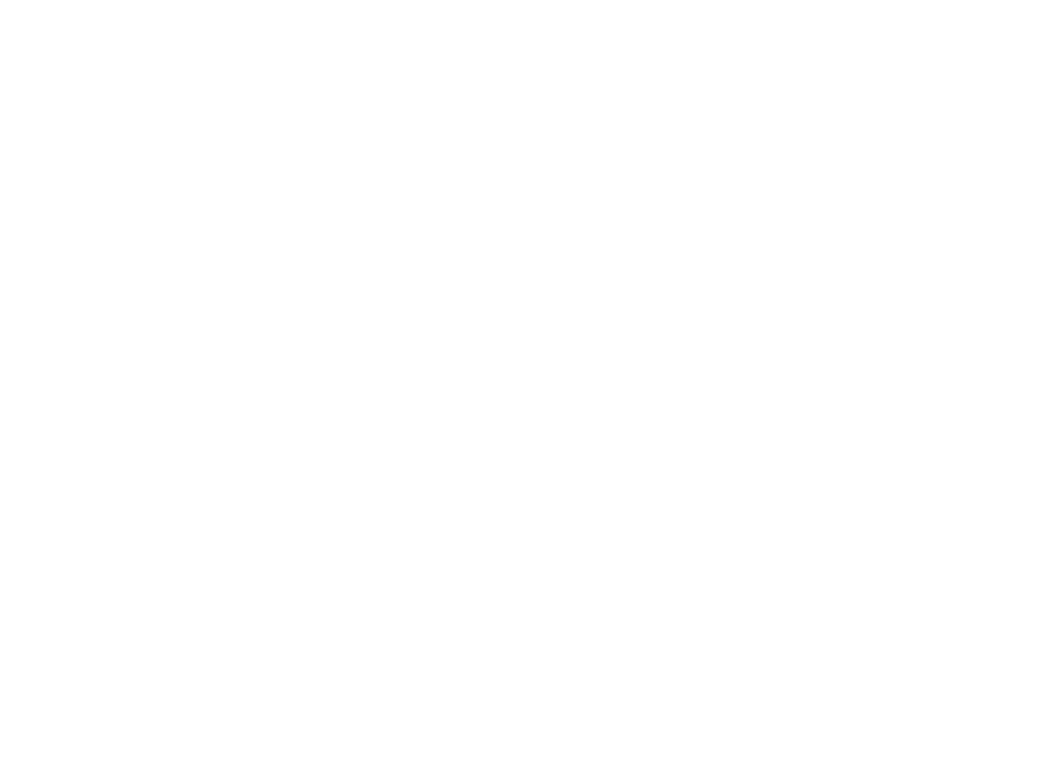
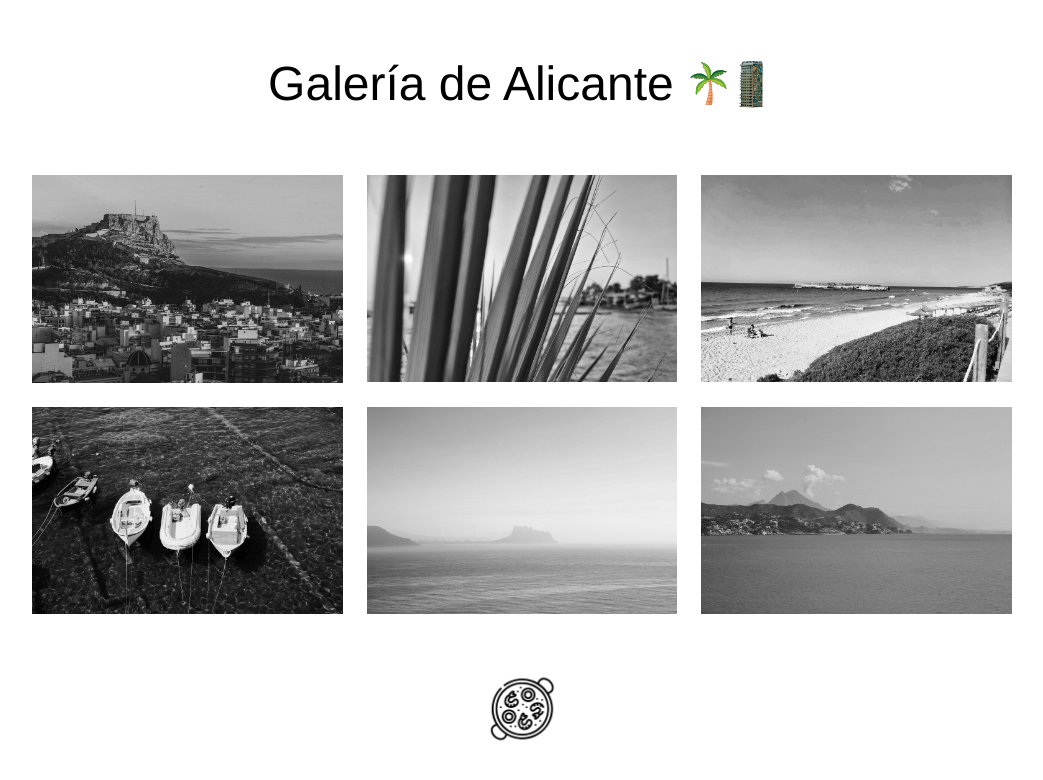
Before and after one commit to jul-tri/julia-trivino-tareas-tped1, a plain HTML site: page tarea-galeria-img/index.html in a window 1280 px wide. Shown: the whole page, without its empty margins (118-1161 px from the left). Drawn offline with Linux system fonts and the light colour scheme.

Commit message:
añado index.html + styles.css

```diff
--- a/tarea-galeria-img/index.html
+++ b/tarea-galeria-img/index.html
@@ -1,11 +1,59 @@
 <!DOCTYPE html>
-<html lang="en">
-<head>
-    <meta charset="UTF-8">
-    <meta name="viewport" content="width=device-width, initial-scale=1.0">
+<html lang="es">
+  <head>
+    <meta charset="UTF-8" />
+    <meta name="viewport" content="width=device-width, initial-scale=1.0" />
     <title>Document</title>
-</head>
-<body>
+    <link rel="stylesheet" href="styles/styles.css" />
+  </head>
 
-</body>
+  <body>
+    <header class="titulo">
+      <h1>Galería de Alicante</h1>
+      <img src="img/palmera-vector.svg" alt="palmera" class="palmera" />
+      <img src="img/hotel-gransol.png" alt="hotel-gransol" class="hotel-gransol" />
+    </header>
+
+    <div class="gallery">
+      <div class="gallery-item">
+        <a href="img/castillo-stbarbara.jpg" target="_blank">
+          <img src="img/castillo-stbarbara.jpg" alt="castillo santa barbara" />
+        </a>
+      </div>
+      <div class="gallery-item">
+        <a href="img/hoja-palmera.jpg" target="_blank">
+          <img src="img/hoja-palmera.jpg" alt="hoja palmera" />
+        </a>
+      </div>
+      <div class="gallery-item">
+        <a href="img/paseo-madera.jpg" target="_blank">
+          <img src="img/paseo-madera.jpg" alt="paseo madera" />
+        </a>
+      </div>
+      <div class="gallery-item">
+        <a href="img/_MG_8984.jpg" target="_blank">
+          <img src="img/_MG_8984.jpg" alt="barcos" />
+        </a>
+      </div>
+      <div class="gallery-item">
+        <a
+          href="img/andreas-strandman-nfG4rbqeFyc-unsplash.jpg"
+          target="_blank"
+        >
+          <img src="img/andreas-strandman-nfG4rbqeFyc-unsplash.jpg" />
+        </a>
+      </div>
+      <div class="gallery-item">
+        <a href="img/ariadne-lee.jpg" target="_blank">
+          <img src="img/ariadne-lee.jpg" alt="mar y montañas" />
+        </a>
+      </div>
+    </div>
+
+    <img
+      src="img/playa-castillo-paella.gif"
+      alt="playa-castillo-paella"
+      class="gif-playa-castillo-paella"
+    />
+  </body>
 </html>
--- /dev/null
+++ b/tarea-galeria-img/styles/styles.css
@@ -0,0 +1,57 @@
+body {
+  margin: 24px;
+}
+
+header {
+  display: flex;
+  align-items: center;
+  justify-content: center;
+}
+
+h1 {
+  font-family: Helvetica, Arial, Tahoma, sans-serif;
+  font-size: 3em;
+  font-weight: lighter;
+  color: black;
+
+}
+
+.palmera {
+  margin-left: 1em;
+  width: 3%;
+}
+
+.hotel-gransol {
+  width: 4%;
+}
+
+.gallery {
+  display: grid;
+  grid-template-columns: repeat(3, 1fr);
+  gap: 1.5em;
+  max-width: 980px;
+  margin: 0 auto;
+  justify-content: center;
+  align-items: center;
+  margin-top: 2em;
+}
+
+.gallery-item img {
+  width: 100%;
+  height: auto;
+  object-fit: cover;
+  display: block;
+  filter: grayscale(100%);
+  transition: filter 0.3s ease;
+}
+
+.gallery-item:hover img {
+  filter: none;
+  cursor: pointer;
+}
+
+.gif-playa-castillo-paella {
+  width: 10%;
+  display: block;
+  margin: 2em auto;
+}
```
Also changed, not shown: tarea-galeria-img/castillo-stbarbara.jpg (added), tarea-galeria-img/img/_MG_8984.jpg (added), tarea-galeria-img/img/andreas-strandman-nfG4rbqeFyc-unsplash.jpg (added), tarea-galeria-img/img/ariadne-lee.jpg (added), tarea-galeria-img/img/castillo-stbarbara.jpg (added), tarea-galeria-img/img/hoja-palmera.jpg (added), tarea-galeria-img/img/hotel-gransol.png (added), tarea-galeria-img/img/palmera-vector.svg (added), tarea-galeria-img/img/paseo-madera.jpg (added), tarea-galeria-img/img/playa-castillo-paella.gif (added).
